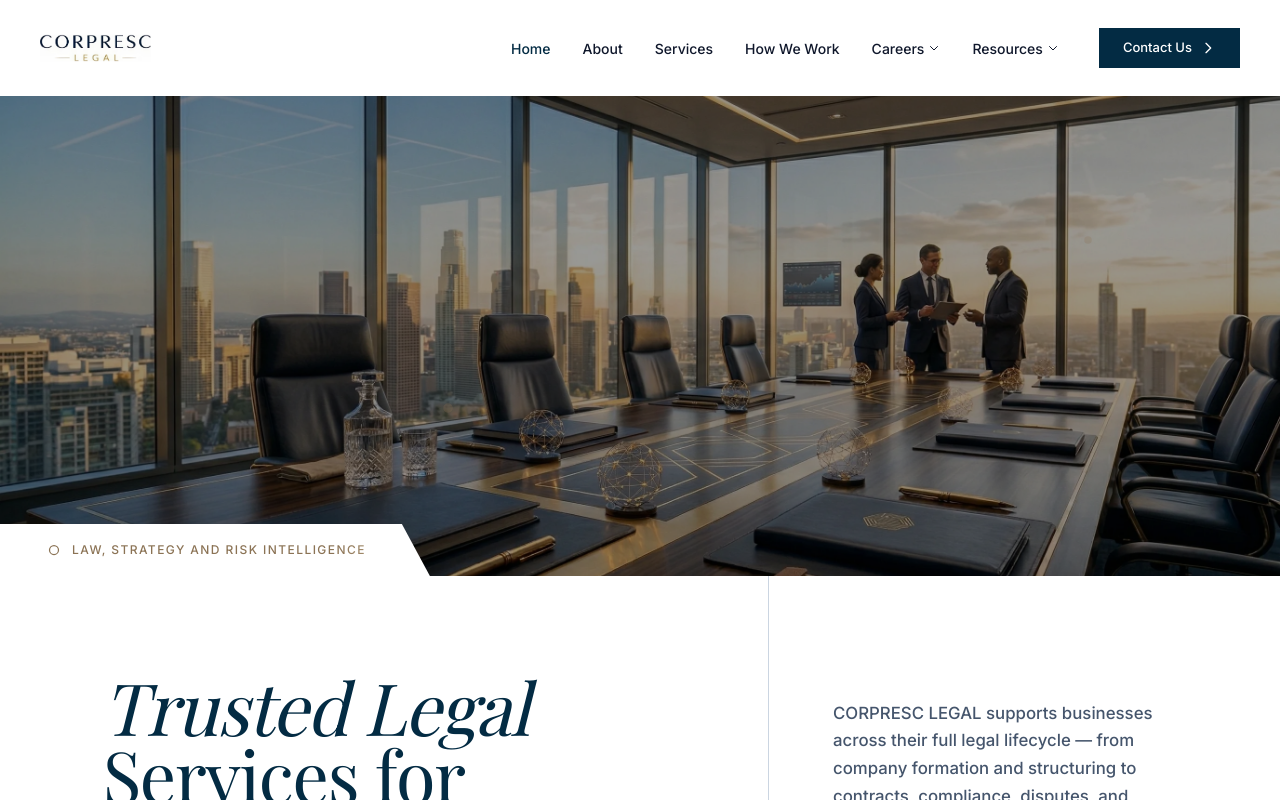
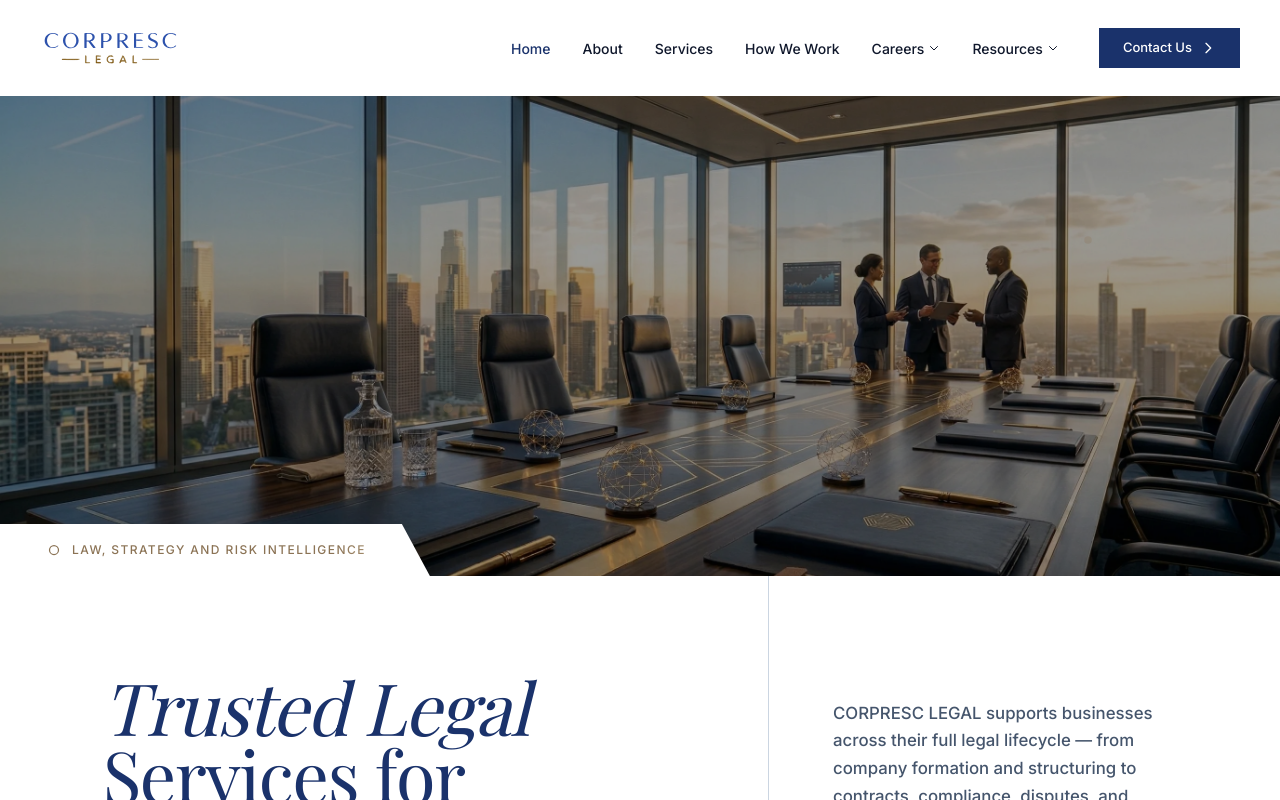
Before and after one commit to navedux/corpresc-legal, a Next.js app: page / in a window 1280 px wide. Shown: the top 800 px of the page. Built offline with nearby package versions, Linux system fonts and the light colour scheme; a web font is replaced by a local one.

Commit message:
Update navy color to #1A326B and use CL_Logo.svg
Co-Authored-By: Claude Opus 4.6 (1M context) <noreply@anthropic.com>

```diff
--- a/src/app/globals.css
+++ b/src/app/globals.css
@@ -1,9 +1,9 @@
 @import "tailwindcss";
 
 @theme inline {
-  --color-navy: #032B43;
-  --color-navy-light: #0a3a56;
-  --color-navy-dark: #021f30;
+  --color-navy: #1A326B;
+  --color-navy-light: #253d7a;
+  --color-navy-dark: #12245a;
   --color-gold: #8B7355;
   --color-gold-light: #a08a6e;
   --color-bg: #FFFFFF;
--- a/src/components/Footer.tsx
+++ b/src/components/Footer.tsx
@@ -9,7 +9,7 @@ export default function Footer() {
           {/* Brand */}
           <div className="col-span-2 md:col-span-1">
             <Link href="/">
-              <Image src="/new_logo_CL.webp" alt="CORPRESC LEGAL" width={140} height={35} className="h-8 w-auto object-contain" />
+              <Image src="/CL_Logo.svg" alt="CORPRESC LEGAL" width={140} height={35} className="h-8 w-auto object-contain" />
             </Link>
             <p className="text-slate-700 text-[14px] font-semibold leading-relaxed mt-4 max-w-[240px]">
               Trusted legal advisory for companies building the future.
--- a/src/components/Navbar.tsx
+++ b/src/components/Navbar.tsx
@@ -55,7 +55,7 @@ export default function Navbar() {
     <header className="sticky top-0 w-full px-4 sm:px-6 lg:px-10 py-5 lg:py-7 flex justify-between items-center bg-white z-50">
       {/* Logo */}
       <Link href="/" className="shrink-0">
-        <Image src="/new_logo_CL.webp" alt="CORPRESC LEGAL" width={160} height={40} className="h-8 sm:h-9 lg:h-10 w-auto object-contain" />
+        <Image src="/CL_Logo.svg" alt="CORPRESC LEGAL" width={160} height={40} className="h-8 sm:h-9 lg:h-10 w-auto object-contain" />
       </Link>
 
       {/* Desktop Nav */}
```
Also changed, not shown: public/CL_Logo.svg (added).
